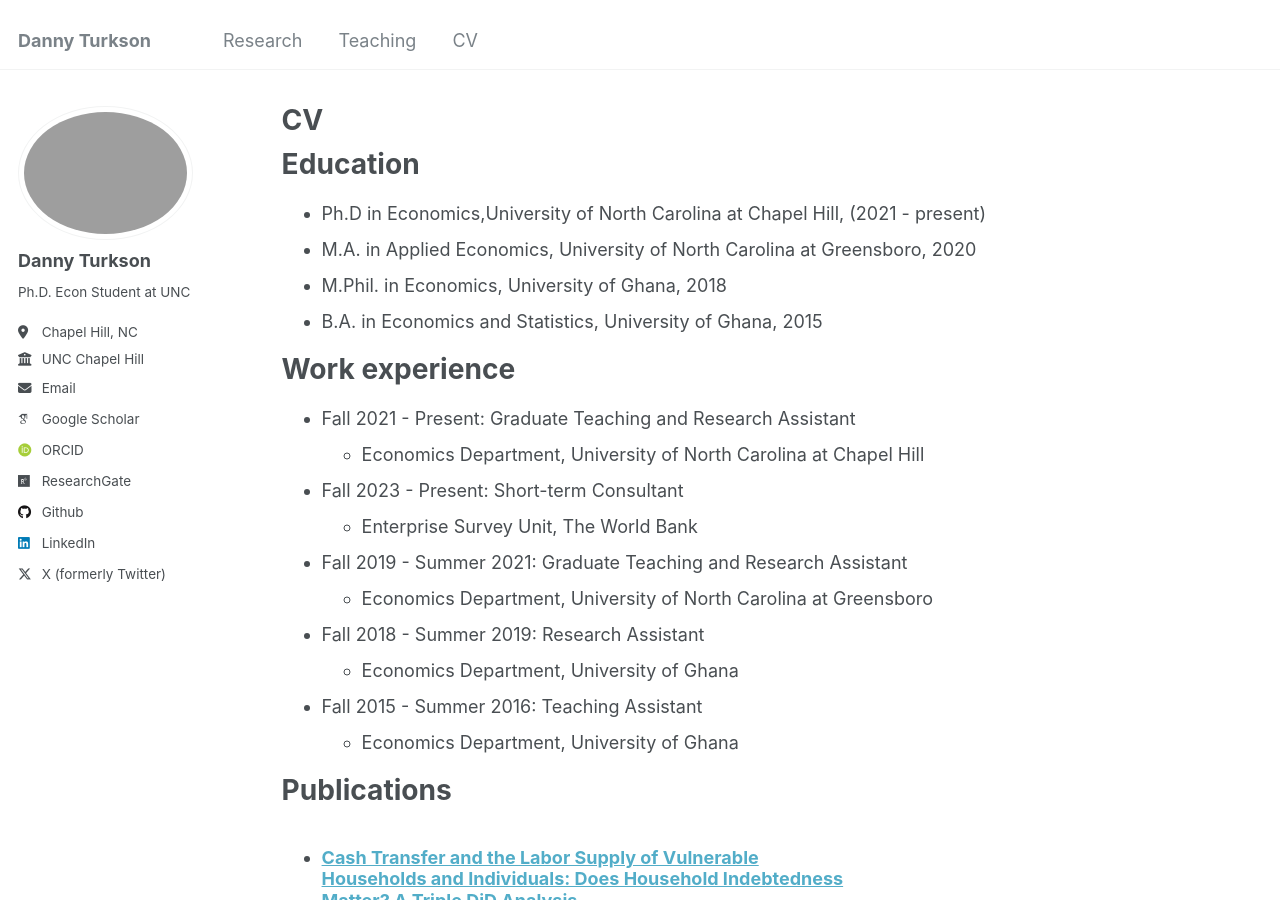
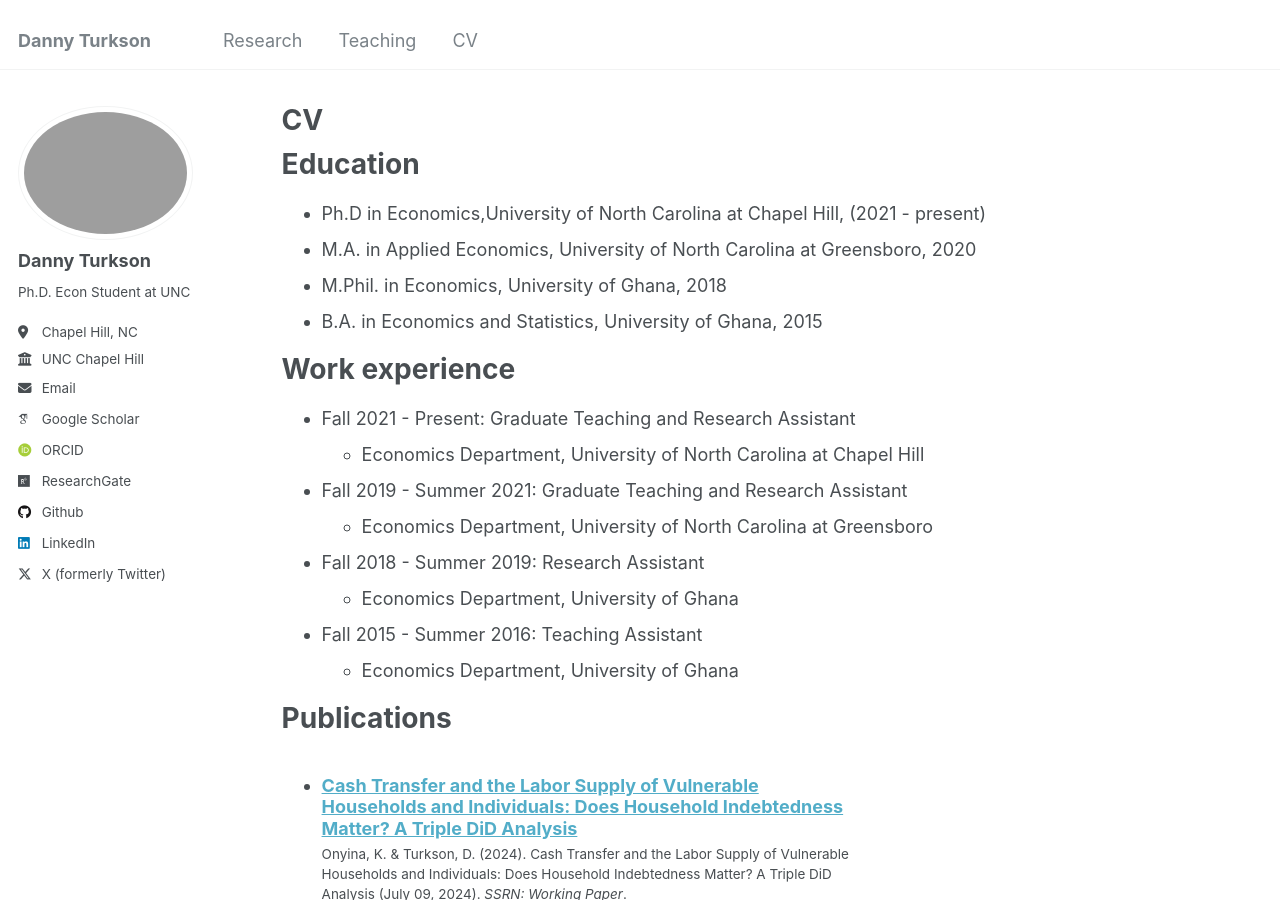
Before and after one commit to JonathanMcMills/JonathanMcMills.github.io, a Jekyll site: the page built from _pages/cv.md, in a window 1280 px wide and 900 px high. Built offline with Jekyll 4.4.1, drawn with Linux system fonts in a browser that asks for light colours; some web fonts are replaced.

Commit message:
August update

```diff
--- a/_pages/cv.md
+++ b/_pages/cv.md
@@ -21,9 +21,6 @@ Work experience
 * Fall 2021 - Present: Graduate Teaching and Research Assistant
   * Economics Department, University of North Carolina at Chapel Hill
 
-* Fall 2023 - Present: Short-term Consultant
-  * Enterprise Survey Unit, The World Bank
-
 * Fall 2019 - Summer 2021: Graduate Teaching and Research Assistant
   * Economics Department, University of North Carolina at Greensboro
 
```
